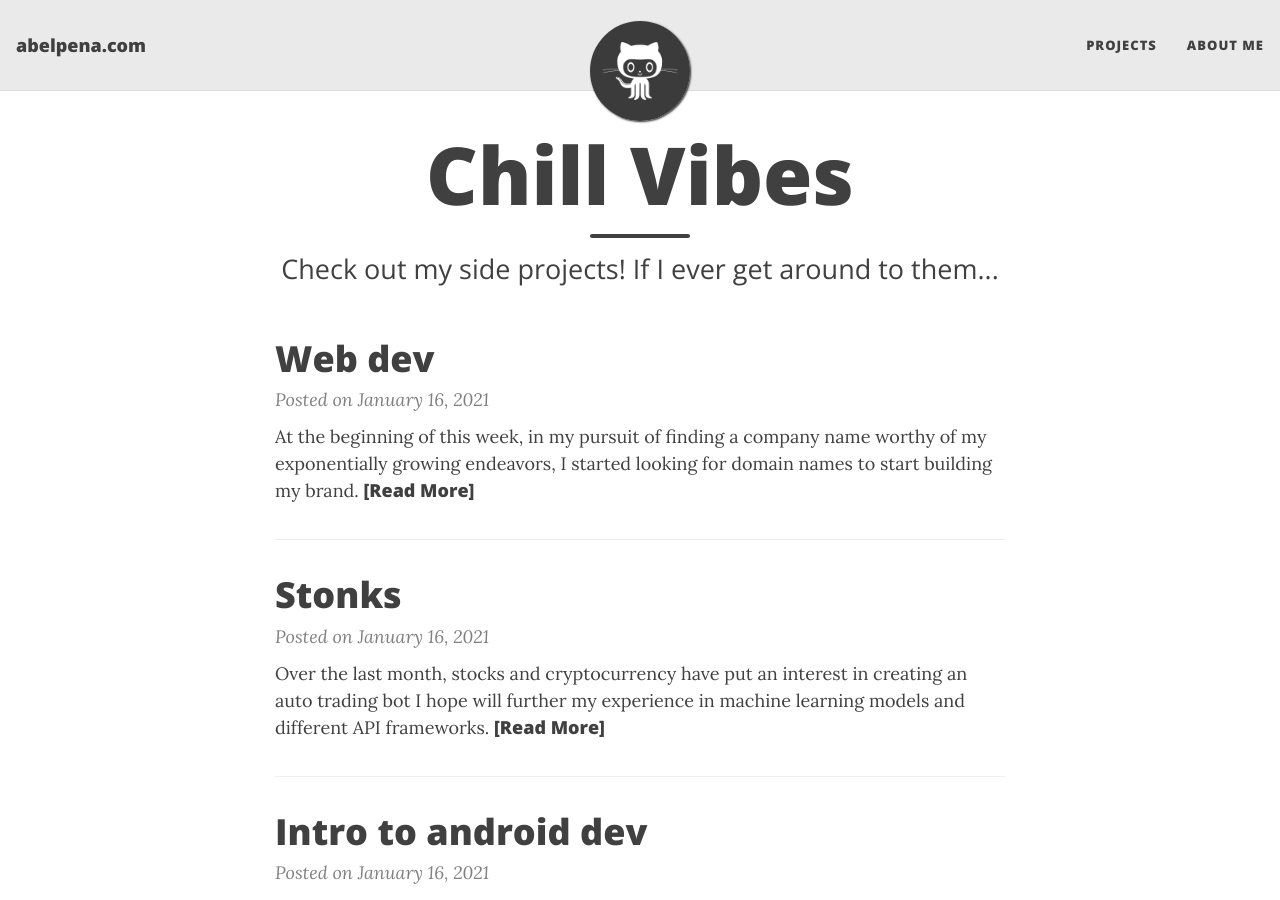
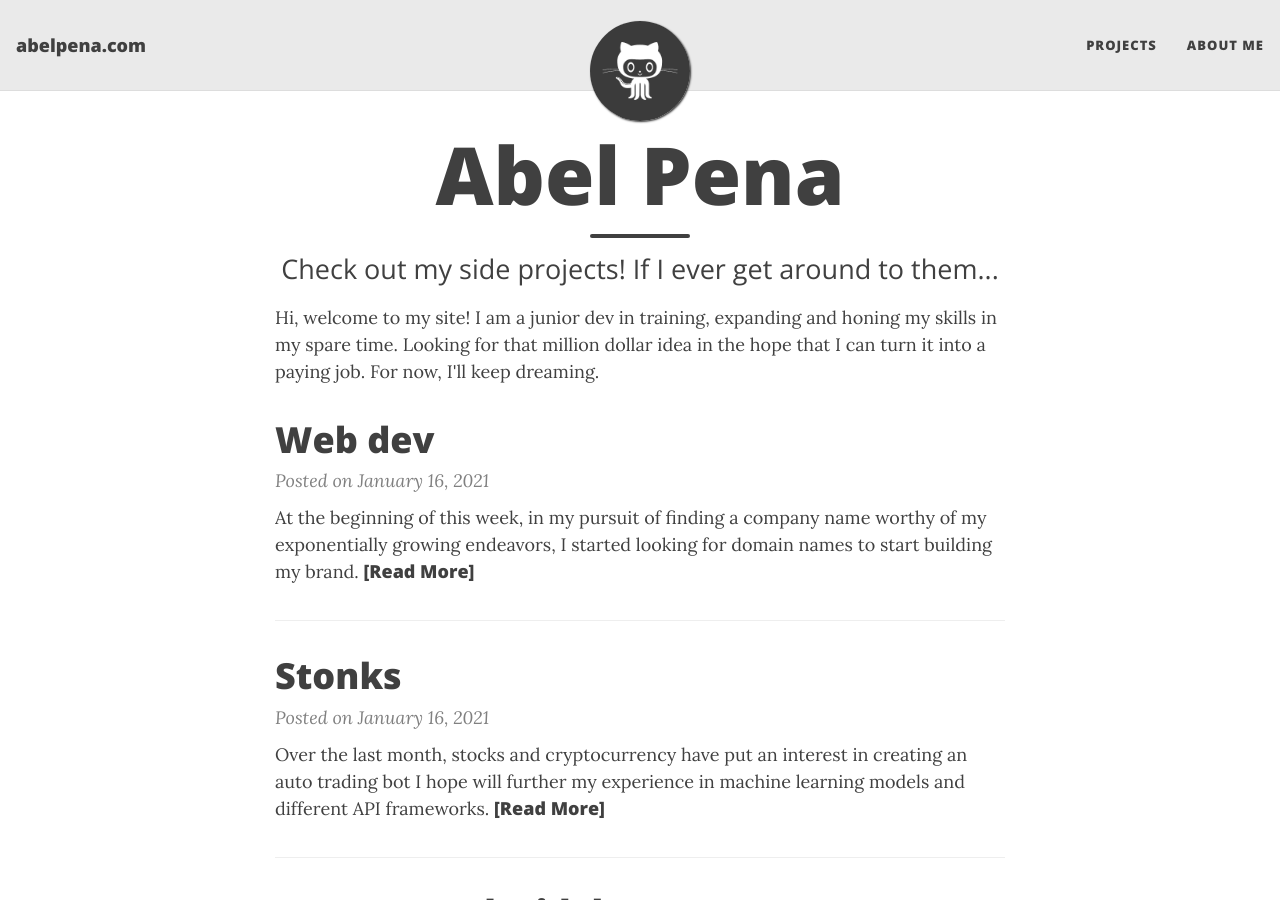
Before and after one commit to abelpena/abelpena.github.io, a Jekyll site: the page built from index.html, in a window 1280 px wide and 900 px high. Built offline with Jekyll 4.4.1, drawn with Linux system fonts in a browser that asks for light colours; nearby versions of some CDN libraries; the list of posts is cut into pages by our own code.

Commit message:
Update index.html

```diff
--- a/index.html
+++ b/index.html
@@ -1,5 +1,9 @@
 ---
 layout: home
-title: Chill Vibes
+title: Abel Pena
 subtitle: Check out my side projects! If I ever get around to them...
 ---
+
+Hi, welcome to my site! I am a junior dev in training, expanding and honing my
+skills in my spare time. Looking for that million dollar idea in the hope that I
+can turn it into a paying job. For now, I'll keep dreaming.
```
